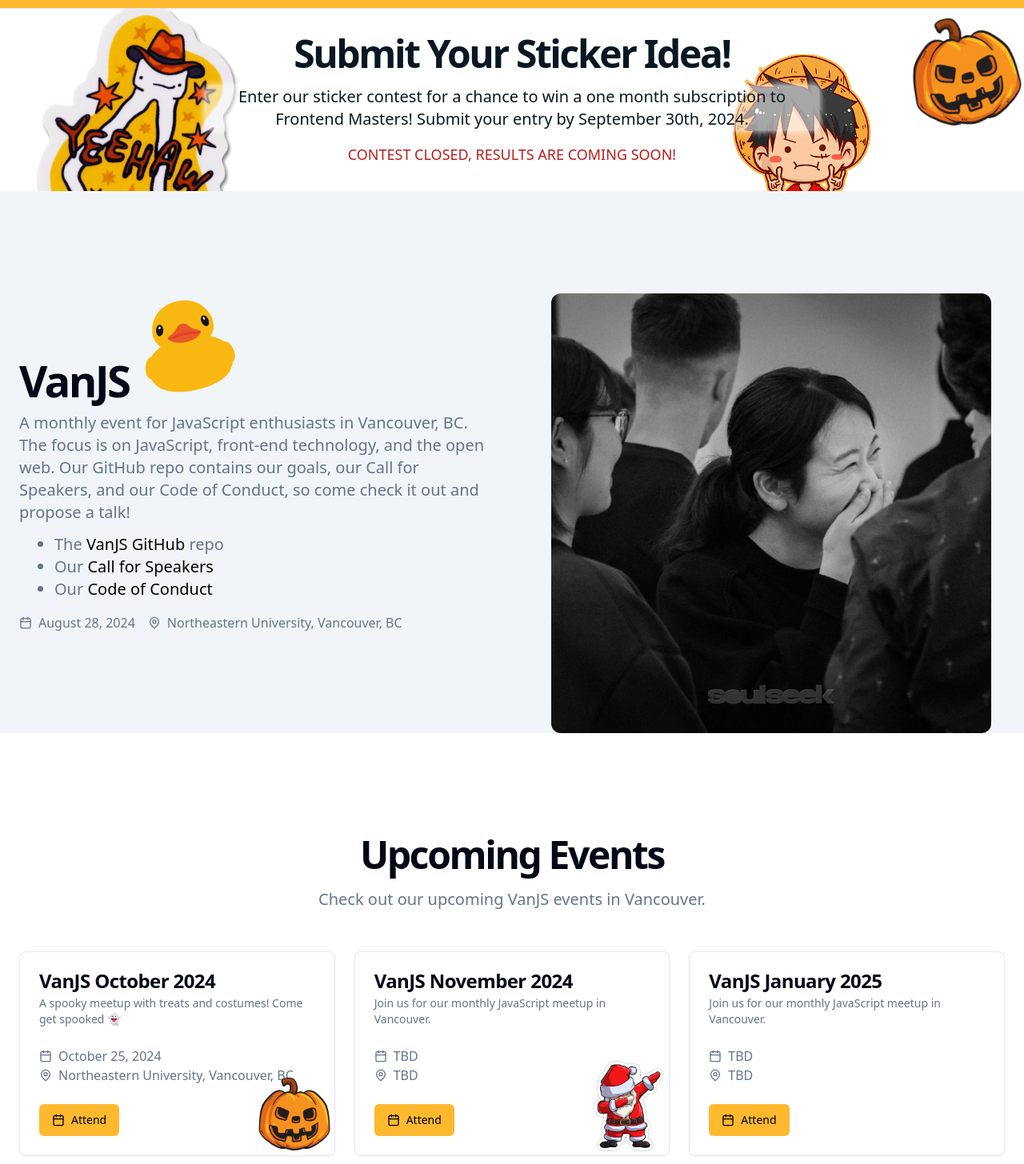
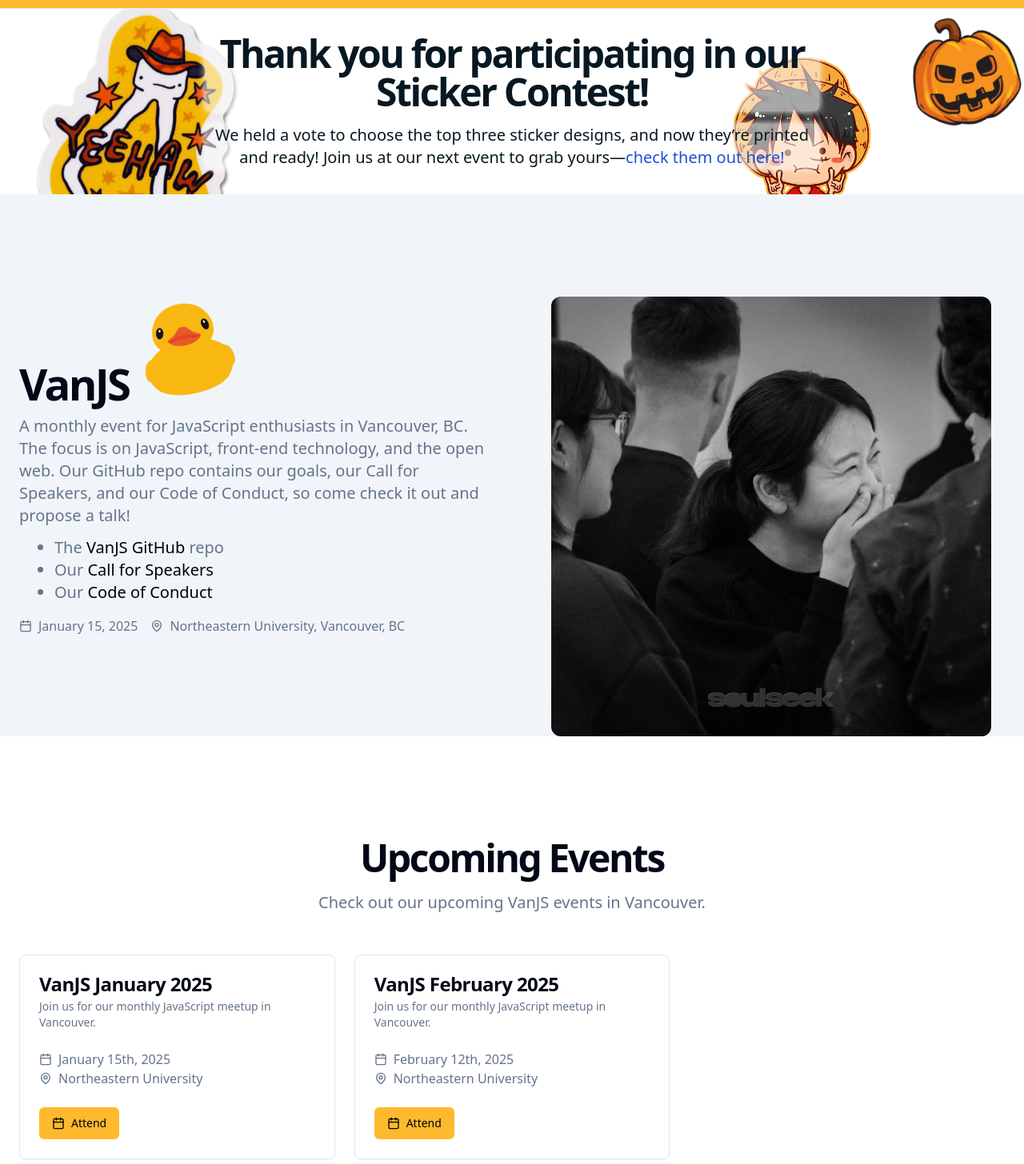
Before and after one commit to VanJS/vanjs.github.io, a Next.js app: page / in a window 1280 px wide. Shown: the part 54-1510 px from the top of the page at 80% size. Built offline with nearby package versions, Linux system fonts and the light colour scheme.

Commit message:
added new events

```diff
--- a/src/app/page.jsx
+++ b/src/app/page.jsx
@@ -71,7 +71,7 @@
                 <div className="flex items-center gap-4 mt-4">
                   <div className="flex items-center gap-2 text-muted-foreground">
                     <CalendarIcon className="w-4 h-4" />
-                    <span>August 28, 2024</span>
+                    <span>January 15, 2025</span>
                   </div>
                   <div className="flex items-center gap-2 text-muted-foreground">
                     <MapPinIcon className="w-4 h-4" />
--- a/src/components/sticker-banner/sticker-banner.jsx
+++ b/src/components/sticker-banner/sticker-banner.jsx
@@ -34,16 +34,18 @@
       <div className="container px-4 md:px-4 z-20 relative">
         <div className="mx-auto max-w-3xl space-y-4 text-center">
           <h2 className="text-3xl w-fit m-auto font-bold tracking-tighter text-secondary sm:text-4xl md:text-5xl rounded-md bg-[#ffffff8c] shadow-[0_0_10px_#00000033] shadow-white">
-            Submit Your Sticker Idea!
+            Thank you for participating in our Sticker Contest!
           </h2>
           <p className="text-lg text-secondary md:text-xl rounded-md bg-[#ffffff8c] shadow-[0_0_10px_#00000033] shadow-white">
-            Enter our sticker contest for a chance to win a one month
-            subscription to Frontend Masters! Submit your entry by September
-            30th, 2024.
-          </p>
-
-          <p className="text-lg text-red-700">
-            CONTEST CLOSED, RESULTS ARE COMING SOON!
+            We held a vote to choose the top three sticker designs, and now
+            they’re printed and ready! Join us at our next event to grab yours—
+            <a
+              href="https://www.linkedin.com/posts/vancouverjs_guess-what-the-vanjs-stickers-are-finally-activity-7265234284540551169-Iqhc"
+              target="_blank"
+              className="text-blue-700"
+            >
+              check them out here!
+            </a>
           </p>
         </div>
       </div>
--- a/src/data/events.js
+++ b/src/data/events.js
@@ -1,4 +1,31 @@
 export const events = [
+  {
+    title: "VanJS January 2025",
+    date: "January 15th, 2025",
+    location: "Northeastern University",
+    description: "Join us for our monthly JavaScript meetup in Vancouver.",
+    link: "https://lu.ma/31v7unvd",
+    stickerSrc: "",
+  },
+  {
+    title: "VanJS February 2025",
+    date: "February 12th, 2025",
+    location: "Northeastern University",
+    description: "Join us for our monthly JavaScript meetup in Vancouver.",
+    link: "https://lu.ma/envtw86c",
+    stickerSrc: "",
+  },
+];
+
+export const pastEvents = [
+  {
+    title: "VanJS November 2024",
+    date: "November 27th, 2024",
+    location: "Thinkific",
+    description: "Our last meetup of the year, let's celebrate Christmas!",
+    link: "https://lu.ma/xqltcoi6",
+    stickerSrc: "santa.png",
+  },
   {
     title: "VanJS October 2024",
     date: "October 25, 2024",
@@ -8,25 +35,6 @@
     link: "https://lu.ma/lpklaxwu?tk=DCG4EX",
     stickerSrc: "sticker-1.png",
   },
-  {
-    title: "VanJS November 2024",
-    date: "TBD",
-    location: "TBD",
-    description: "Join us for our monthly JavaScript meetup in Vancouver.",
-    link: "https://lu.ma/xqltcoi6",
-    stickerSrc: "santa.png",
-  },
-  {
-    title: "VanJS January 2025",
-    date: "TBD",
-    location: "TBD",
-    description: "Join us for our monthly JavaScript meetup in Vancouver.",
-    link: "",
-    stickerSrc: "",
-  },
-];
-
-export const pastEvents = [
   {
     title: "VanJS September 2024",
     date: "September 16, 2024",
```
